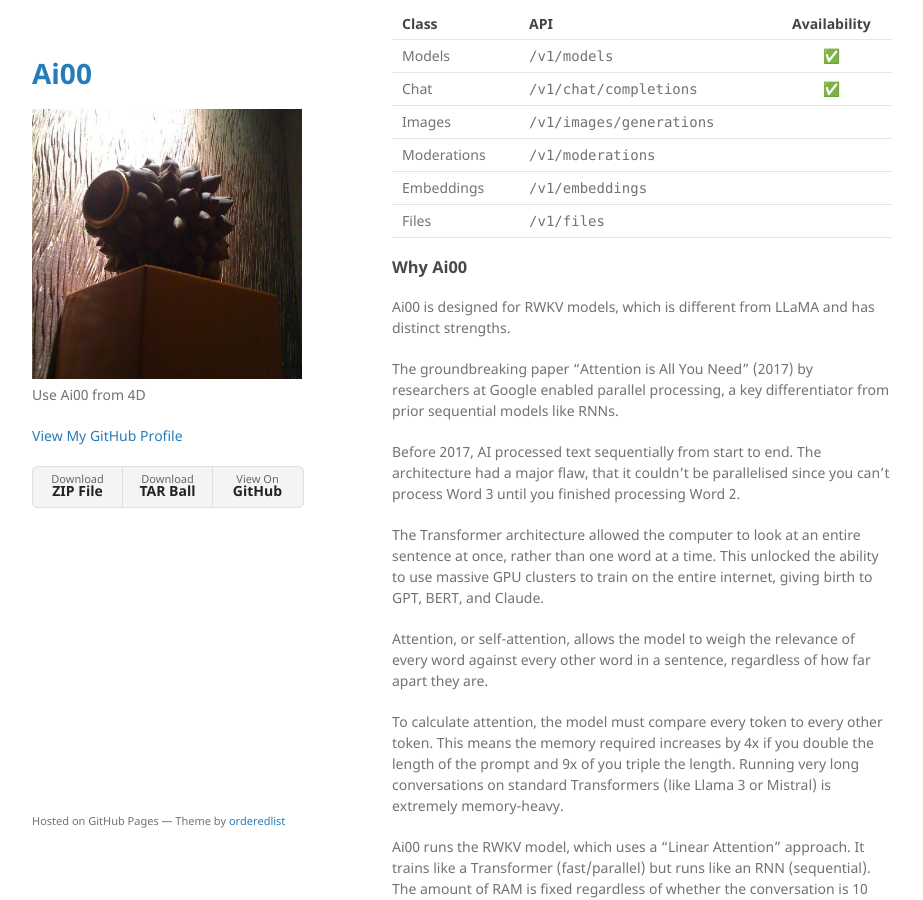
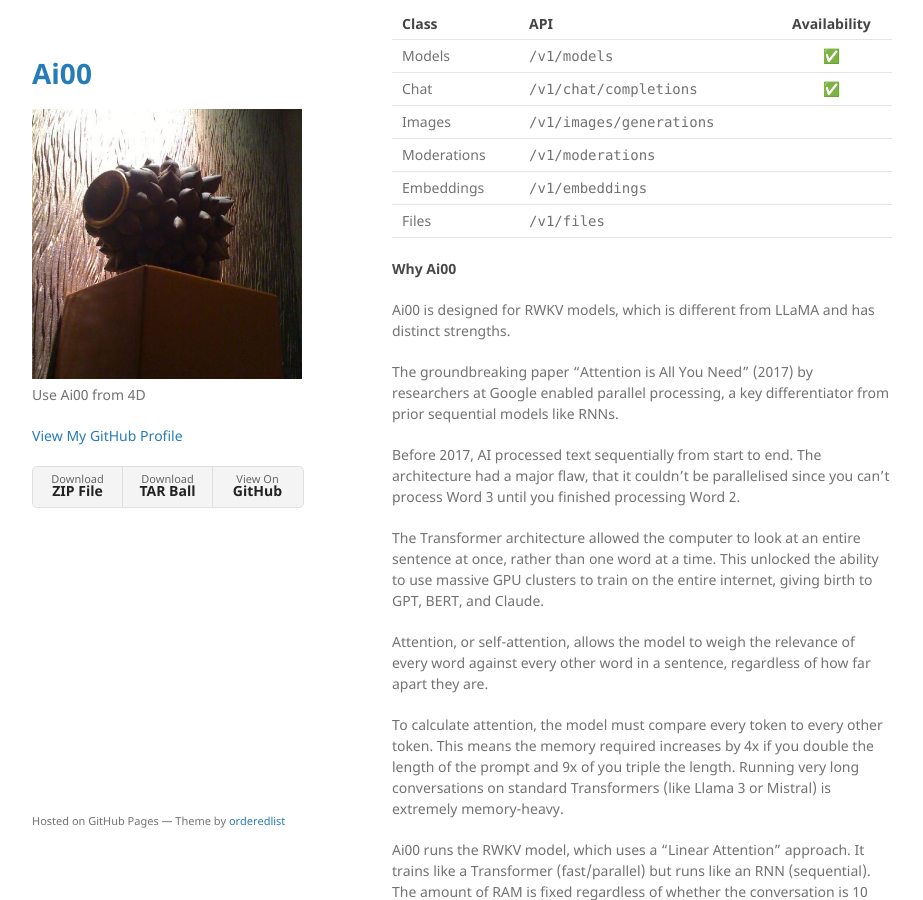
Before and after one commit to miyako/ai00, a Jekyll site: the page built from index.md, in a window 1280 px wide and 900 px high, scrolled down 2419 px. Shown: the whole window, without its empty margins (178-1101 px from the left). Built offline with Jekyll 4.4.1, drawn with Linux system fonts in a browser that asks for light colours.

```diff
--- a/index.md
+++ b/index.md
@@ -129,7 +129,7 @@ The API is compatibile with [Open AI](https://platform.openai.com/docs/api-refer
 |Embeddings|`/v1/embeddings`||
 |Files|`/v1/files`||
 
-### Why Ai00
+#### Why Ai00
 
 Ai00 is designed for RWKV models, which is different from LLaMA and has distinct strengths.
 
```
